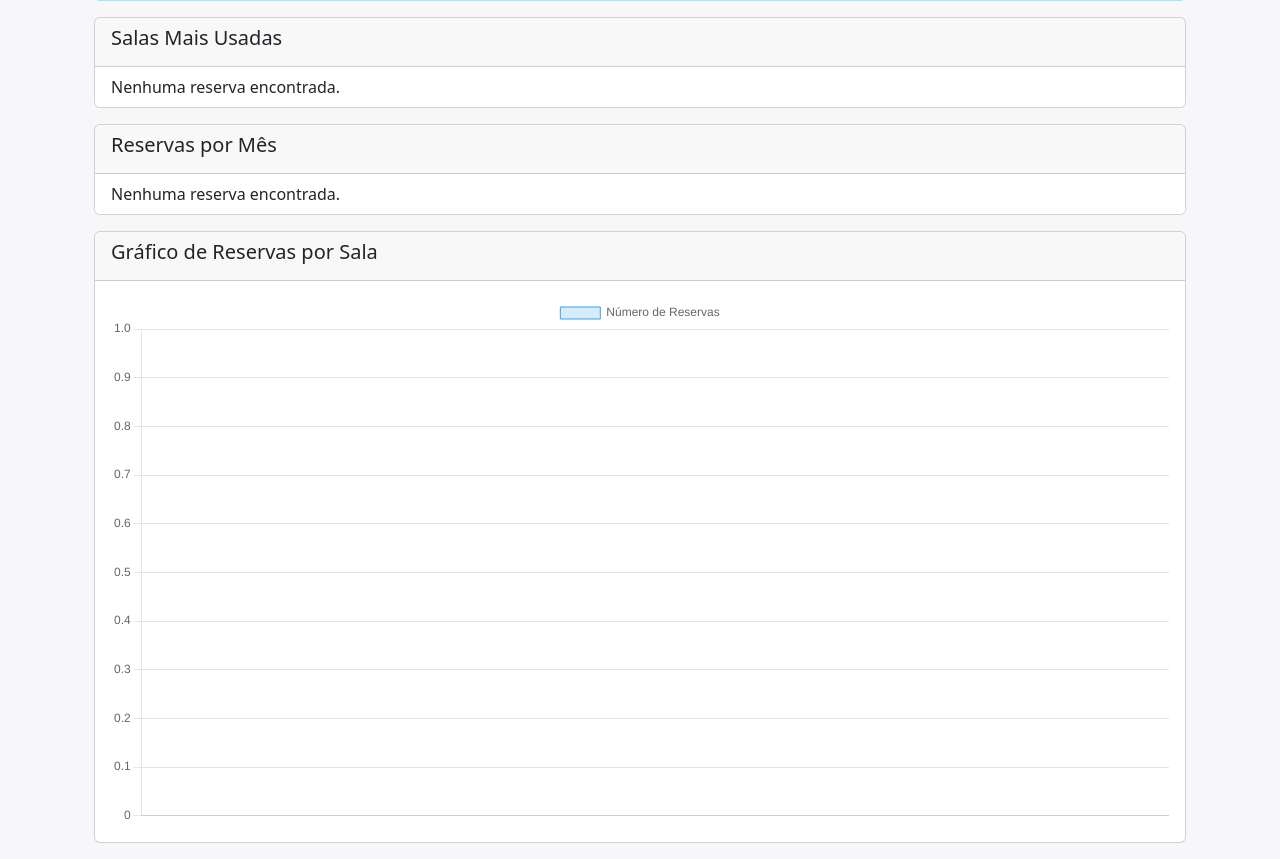
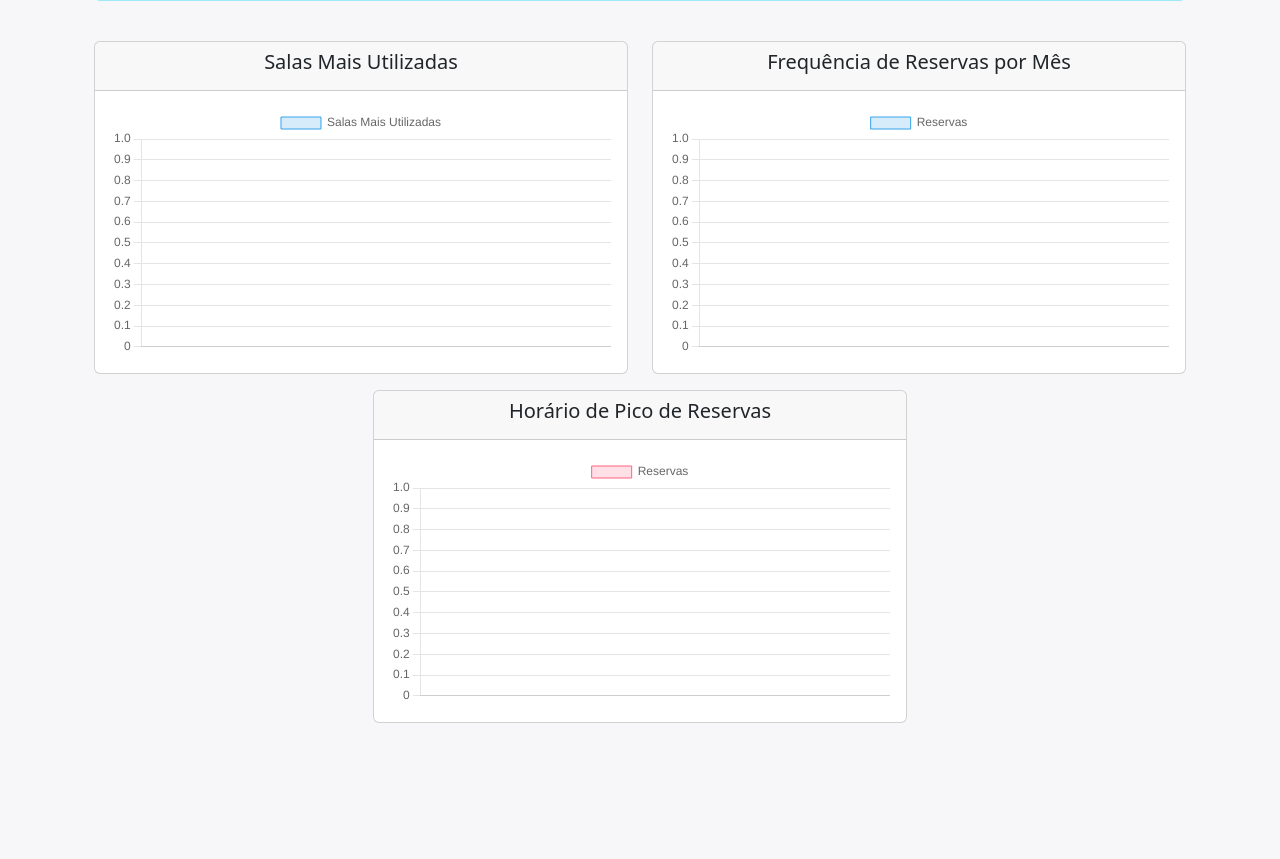
Before and after one commit to henrickym13/-room-reservation, a Django app: template app/templates/usage_report.html in a window 1280 px wide. Shown: the part 271-1130 px from the top of the page. After the commit the page ends 994 px from the top, so only its background shows below. Run offline with Django 5.2, Linux system fonts and the light colour scheme; the template is opened without the code that fills it, so the values that code supplies are empty; some libraries are stand-ins or nearby versions.

Commit message:
new ghaphics

```diff
--- a/app/templates/usage_report.html
+++ b/app/templates/usage_report.html
@@ -11,53 +11,53 @@
         <h4>Total de Reservas Confirmadas: {{ total_reserves }}</h4>
     </div>
 
-    <!-- Salas mais usadas -->
-    <div class="card mt-3">
-        <div class="card-header">
-            <h5>Salas Mais Usadas</h5>
+    <div class="row mt-4 justify-content-center">
+        <div class="col-md-6 text-center">
+            <div class="card mt-3">
+                <div class="card-header">
+                    <h5>Salas Mais Utilizadas</h5>
+                </div>
+                <div class="card-body">
+                    <canvas id="reservasPorSalaChart"></canvas>
+                </div>
+            </div>
         </div>
-        <ul class="list-group list-group-flush">
-            {% for room in reservations_by_room %}
-            <li class="list-group-item">
-                {{ room.room__name }} - {{ room.total }} reservas
-            </li>
-            {% empty %}
-            <li class="list-group-item">Nenhuma reserva encontrada.</li>
-            {% endfor %}
-        </ul>
-    </div>
-
-    <!-- Gráfico de Reservas por Mês -->
-    <div class="card mt-3">
-        <div class="card-header">
-            <h5>Reservas por Mês</h5>
+        <div class="col-md-6 text-center">
+            <div class="card mt-3">
+                <div class="card-header">
+                    <h5>Frequência de Reservas por Mês</h5>
+                </div>
+                <div class="card-body">
+                    <canvas id="reservasPorMesChart"></canvas>
+                </div>
+            </div>
         </div>
-        <ul class="list-group list-group-flush">
-            {% for month in reservations_by_month %}
-            <li class="list-group-item">
-                Mês {{ month.month }}: {{ month.total }} reservas
-            </li>
-            {% empty %}
-            <li class="list-group-item">Nenhuma reserva encontrada.</li>
-            {% endfor %}
-        </ul>
-    </div>
-
-    <div class="card mt-3">
-        <div class="card-header">
-            <h5>Gráfico de Reservas por Sala</h5>
-        </div>
-        <div class="card-body">
-            <canvas id="reservasPorSalaChart"></canvas>
+        <div class="col-md-6 text-center">
+            <div class="card mt-3">
+                <div class="card-header">
+                    <h5>Horário de Pico de Reservas</h5>
+                </div>
+                <div class="card-body">
+                    <canvas id="horarioPicoChart"></canvas>
+                </div>
+            </div>
         </div>
     </div>
+</div>
 
-    <script>
-        var labels_data = [{% for room in reservations_by_room %}'{{ room.room__name }}',{% endfor %}];
-        console.log(labels_data)
-        var reservations_data = [{% for room in reservations_by_room %}{{ room.total }},{% endfor %}];
-        console.log(reservations_data)
-    </script>
-</div>
-<script src="{% static 'js/charts.js' %}"></script>
+<script>
+    /* Reservas por Sala */
+    var labels_data = [{% for room in reservations_by_room %}'{{ room.room__name }}', {% endfor %}];
+    var reservations_data = [{% for room in reservations_by_room %} {{ room.total }}, {% endfor %}];
+
+    /* Horário de Pico de Reservas */
+    var lb_data = [{% for hour in peak_times %} '{{ hour.hour }}:00', {% endfor %}];
+    var peak_data = [{% for hour in peak_times %} {{ hour.total }}, {% endfor %}];
+
+    /* Frequência de Reservas por Mês */
+    var lbl_data = [{% for month in reservations_by_month %} '{{ month.month }}', {% endfor %}];
+    var reserve_data = [{% for month in reservations_by_month %} {{ month.total }}, {% endfor %}];
+</script>
+
+<script src="{% static 'js/charts2.js' %}"></script>
 {% endblock %}
--- a/app/views.py
+++ b/app/views.py
@@ -2,7 +2,7 @@ from django.shortcuts import render, redirect
 from django.contrib.auth.decorators import login_required, user_passes_test
 from reserve.models import Reserve
 from django.db.models import Count
-from django.db.models.functions import ExtractMonth
+from django.db.models.functions import ExtractMonth, ExtractHour
 
 
 def is_admin(user):
@@ -26,10 +26,13 @@ def usage_report(request):
     most_used_room = reservations_by_room.first() if reservations_by_room else None
     reservations_by_month = Reserve.objects.filter(status='confirmada').annotate(
        month=ExtractMonth('date')).values('month').annotate(total=Count('id')).order_by('month')
+    peak_times = Reserve.objects.filter(status='confirmada').annotate(
+        hour=ExtractHour('start_time')).values('hour').annotate(total=Count('id')).order_by('-total')
 
     return render(request, 'usage_report.html', {
         'total_reserves': total_reserves,
         'reservations_by_room': reservations_by_room,
         'most_used_room': most_used_room,
         'reservations_by_month': reservations_by_month,
+        'peak_times': peak_times,
     })
--- a/static/js/charts.js
+++ /dev/null
@@ -1,21 +0,0 @@
-var ctx = document.getElementById('reservasPorSalaChart').getContext('2d');
-var reservasPorSalaChart = new Chart(ctx, {
-    type: 'bar',
-    data: {
-        labels: labels_data,  // Variáveis passadas no template
-        datasets: [{
-            label: 'Número de Reservas',
-            data: reservations_data,
-            backgroundColor: 'rgba(54, 162, 235, 0.2)',
-            borderColor: 'rgba(54, 162, 235, 1)',
-            borderWidth: 1
-        }]
-    },
-    options: {
-        scales: {
-            y: {
-                beginAtZero: true
-            }
-        }
-    }
-});
--- /dev/null
+++ b/static/js/charts2.js
@@ -0,0 +1,65 @@
+var ctx = document.getElementById('reservasPorSalaChart').getContext('2d');
+var reservasPorSalaChart = new Chart(ctx, {
+    type: 'bar',
+    data: {
+        labels: labels_data,  // Variáveis passadas no template
+        datasets: [{
+            label: 'Salas Mais Utilizadas',
+            data: reservations_data,
+            backgroundColor: 'rgba(54, 162, 235, 0.2)',
+            borderColor: 'rgba(54, 162, 235, 1)',
+            borderWidth: 1
+        }]
+    },
+    options: {
+        scales: {
+            y: {
+                beginAtZero: true
+            }
+        }
+    }
+});
+
+var ctx = document.getElementById('reservasPorMesChart').getContext('2d');
+var reservasPorMesChart = new Chart(ctx, {
+    type: 'line',  // Você pode escolher 'bar' ou 'line'
+    data: {
+        labels: lbl_data,
+        datasets: [{
+            label: 'Reservas',
+            data: reserve_data,
+            backgroundColor: 'rgba(54, 162, 235, 0.2)',
+            borderColor: 'rgba(54, 162, 235, 1)',
+            borderWidth: 1
+        }]
+    },
+    options: {
+        scales: {
+            y: {
+                beginAtZero: true
+            }
+        }
+    }
+});
+
+var ctx = document.getElementById('horarioPicoChart').getContext('2d');
+var horarioPicoChart = new Chart(ctx, {
+    type: 'bar',
+    data: {
+        labels: lb_data,
+        datasets: [{
+            label: 'Reservas',
+            data: peak_data,
+            backgroundColor: 'rgba(255, 99, 132, 0.2)',
+            borderColor: 'rgba(255, 99, 132, 1)',
+            borderWidth: 1
+        }]
+    },
+    options: {
+        scales: {
+            y: {
+                beginAtZero: true
+            }
+        }
+    }
+});
```
